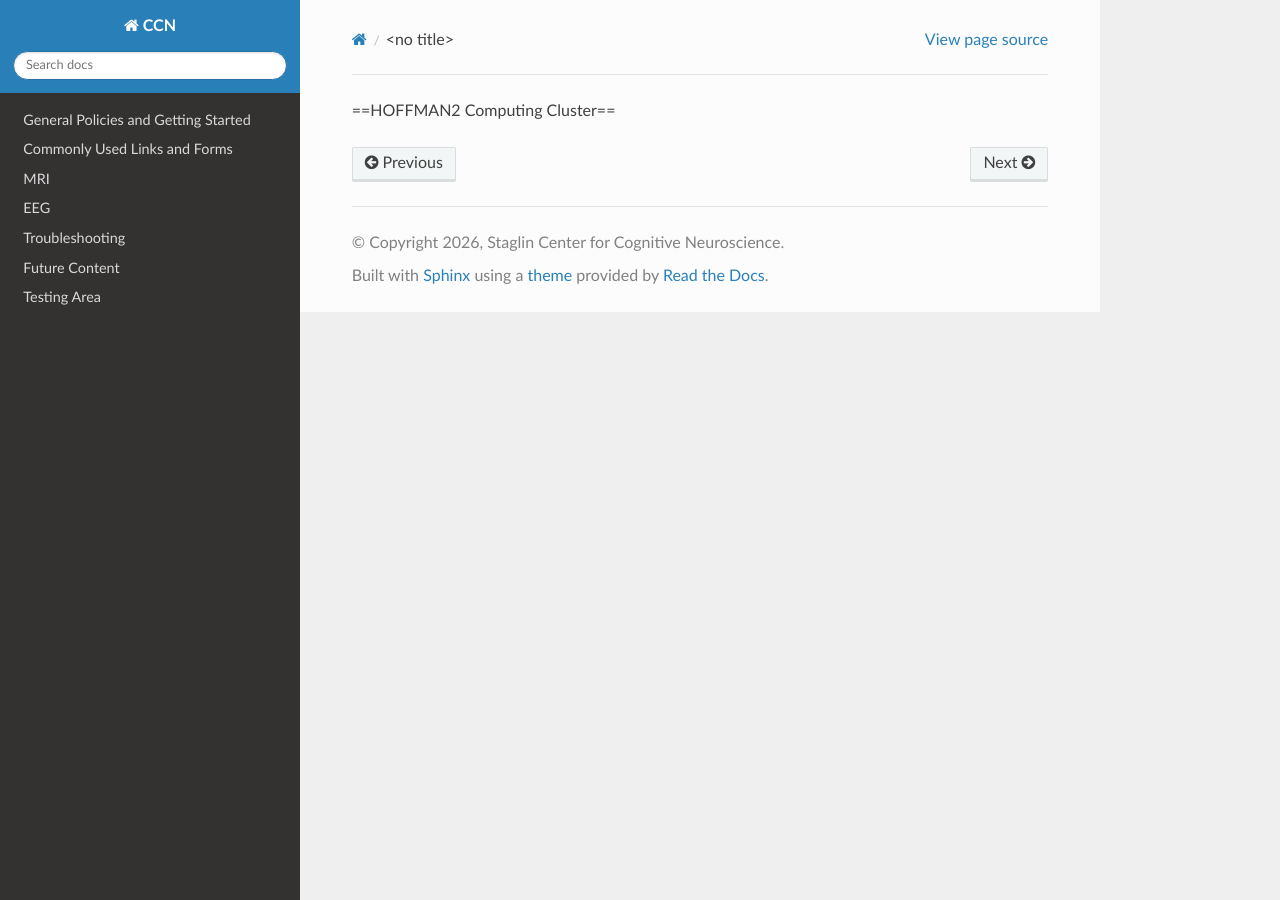
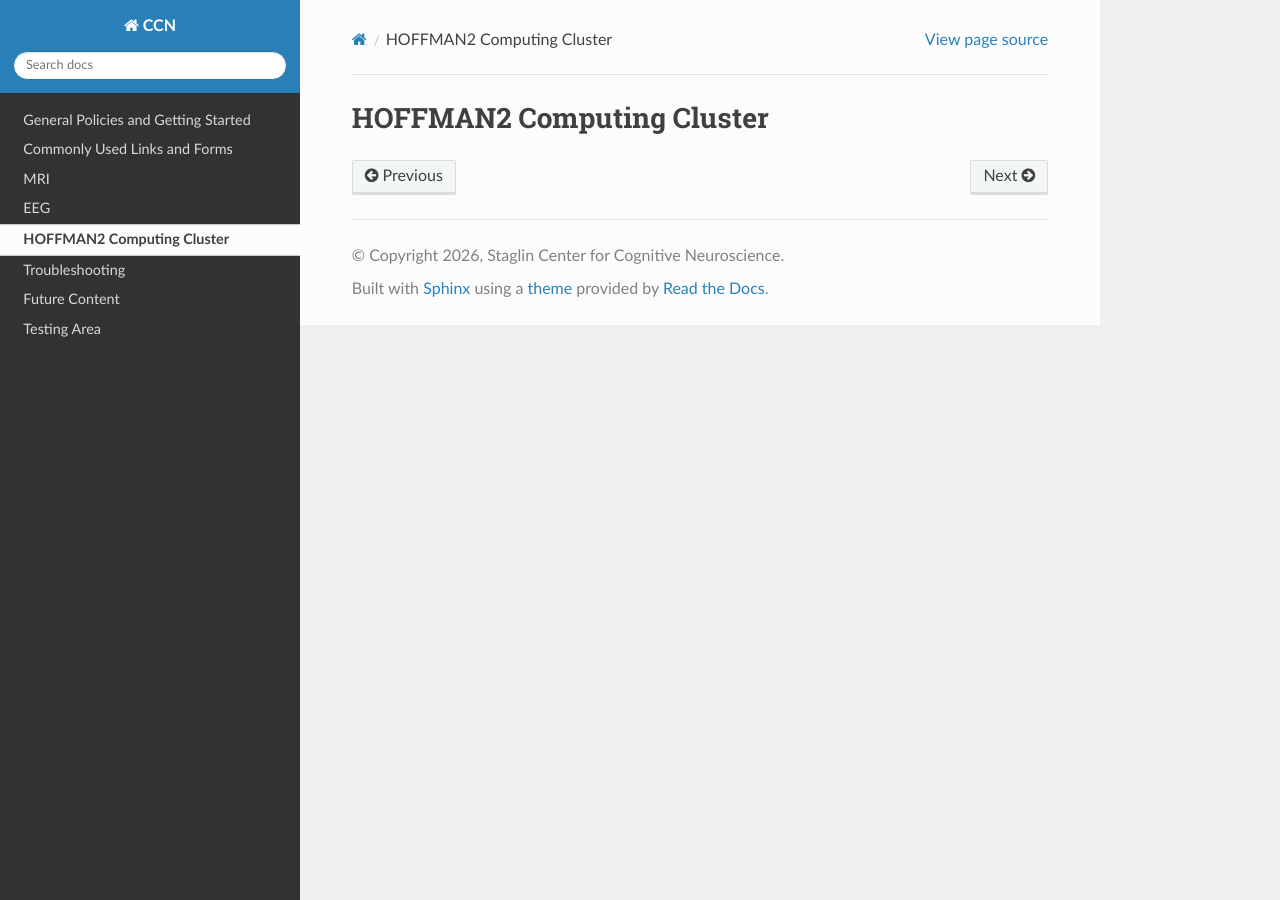
Before and after one commit to CCN-Support/CCN_Wiki, a Sphinx documentation site: the page built from docs/source/hoffman.rst, in a window 1280 px wide. Built offline with Sphinx 7.4.7 and the Read the Docs theme 3.1.0, drawn with Linux system fonts in a browser that asks for light colours.

Commit message:
Update hoffman.rst

```diff
--- a/docs/source/hoffman.rst
+++ b/docs/source/hoffman.rst
@@ -1 +1,2 @@
-==HOFFMAN2 Computing Cluster==
+HOFFMAN2 Computing Cluster
+--------------------------
```
